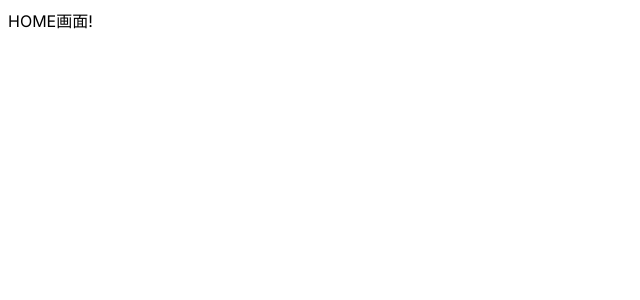
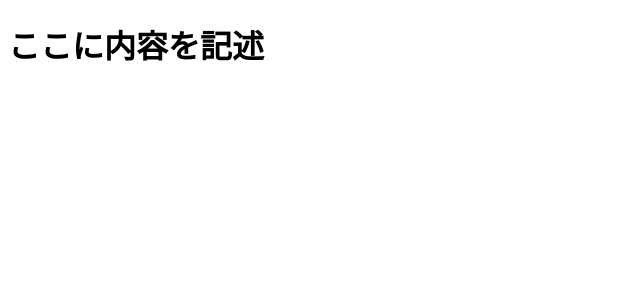
Before and after one commit to jokenwebapp/koriyama-web-app-stage, a Next.js app in the folder frontend/: page / in a window 1280 px wide. Shown: the top 300 px of the page, without its empty margins (0-640 px from the left). Built offline with nearby package versions, Linux system fonts and the light colour scheme.

Commit message:
ひな形完成#8 (#9)

```diff
--- a/frontend/src/app/page.tsx
+++ b/frontend/src/app/page.tsx
@@ -1,3 +1,8 @@
-const Home = () => <>HOME画面!</>;
-
+function Home() {
+  return (
+    <>
+      <h1>ここに内容を記述</h1>
+    </>
+  );
+}
 export default Home;
```
